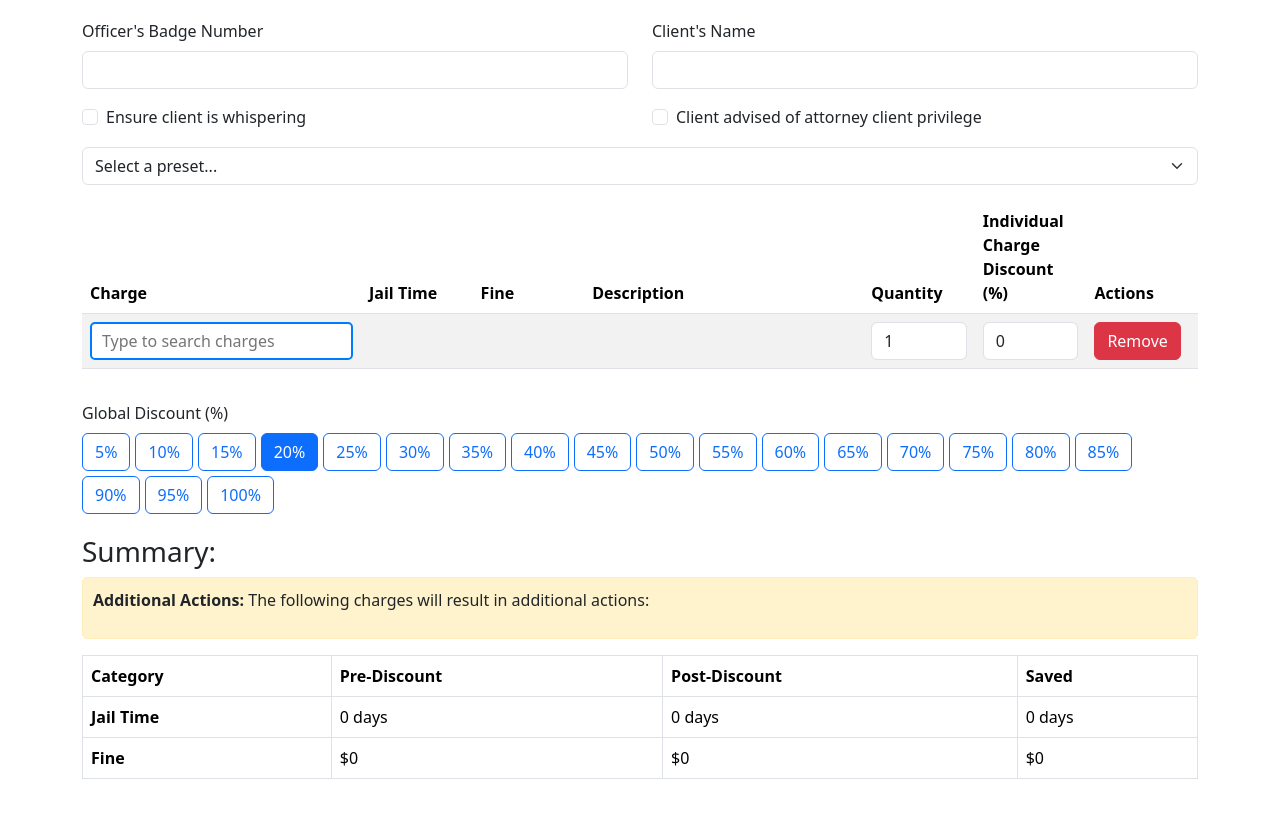
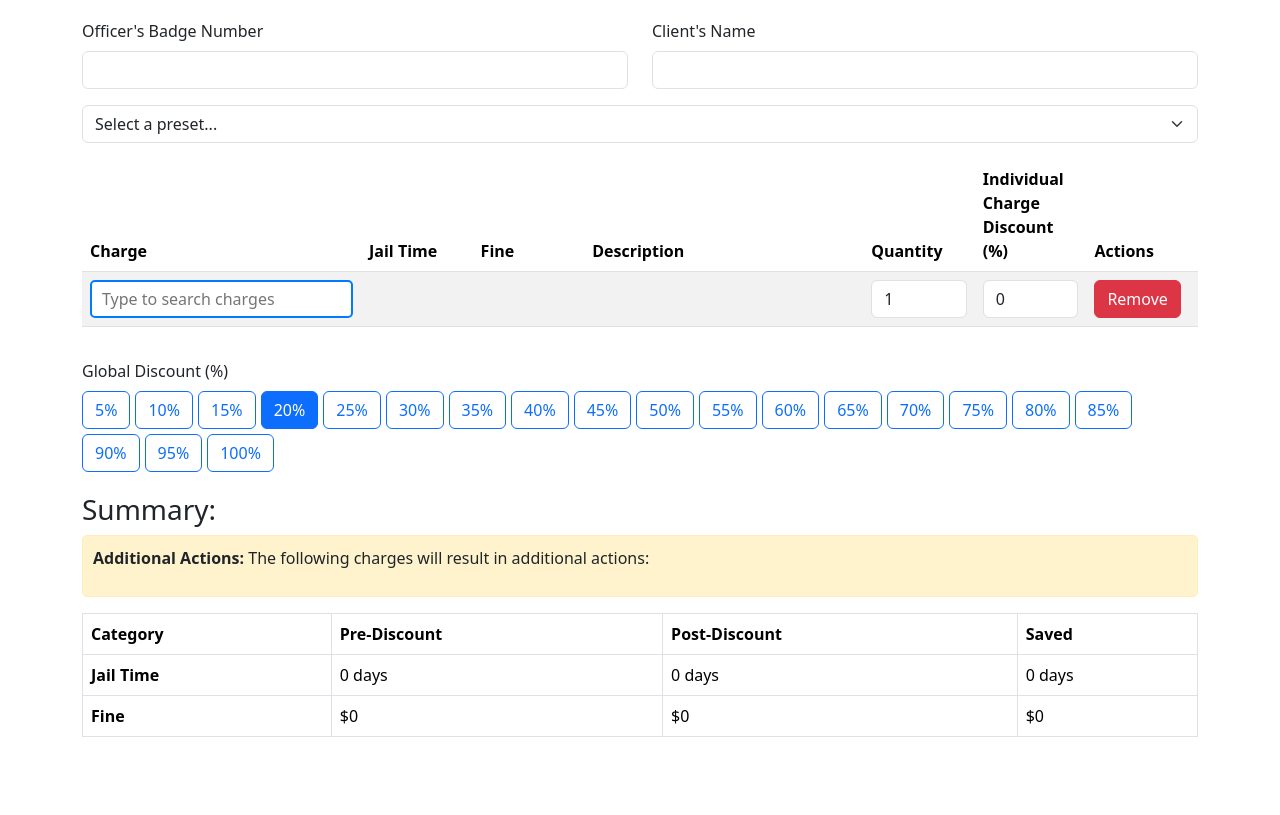
Before and after one commit to HexKing91021/legal-calc, a plain HTML site: page index.html in a window 1280 px wide. Shown: the part 73-888 px from the top of the page. After the commit the page ends 846 px from the top, so only its background shows below. Drawn offline with nearby package versions, Linux system fonts and the light colour scheme.

Commit message:
Update index.html

```diff
--- a/index.html
+++ b/index.html
@@ -146,20 +146,6 @@
             <div class="col-md-6">
                <label for="clientName" class="form-label">Client's Name</label>
                <input type="text" id="clientName" class="form-control">
-            </div>
-         </div>
-         <div class="row mb-3">
-            <div class="col-md-6">
-               <div class="form-check">
-                  <input class="form-check-input" type="checkbox" id="whisperingCheck">
-                  <label class="form-check-label" for="whisperingCheck">Ensure client is whispering</label>
-               </div>
-            </div>
-            <div class="col-md-6">
-               <div class="form-check">
-                  <input class="form-check-input" type="checkbox" id="privilegeCheck">
-                  <label class="form-check-label" for="privilegeCheck">Client advised of attorney client privilege</label>
-               </div>
             </div>
          </div>
          <div class="row mb-3">
```
